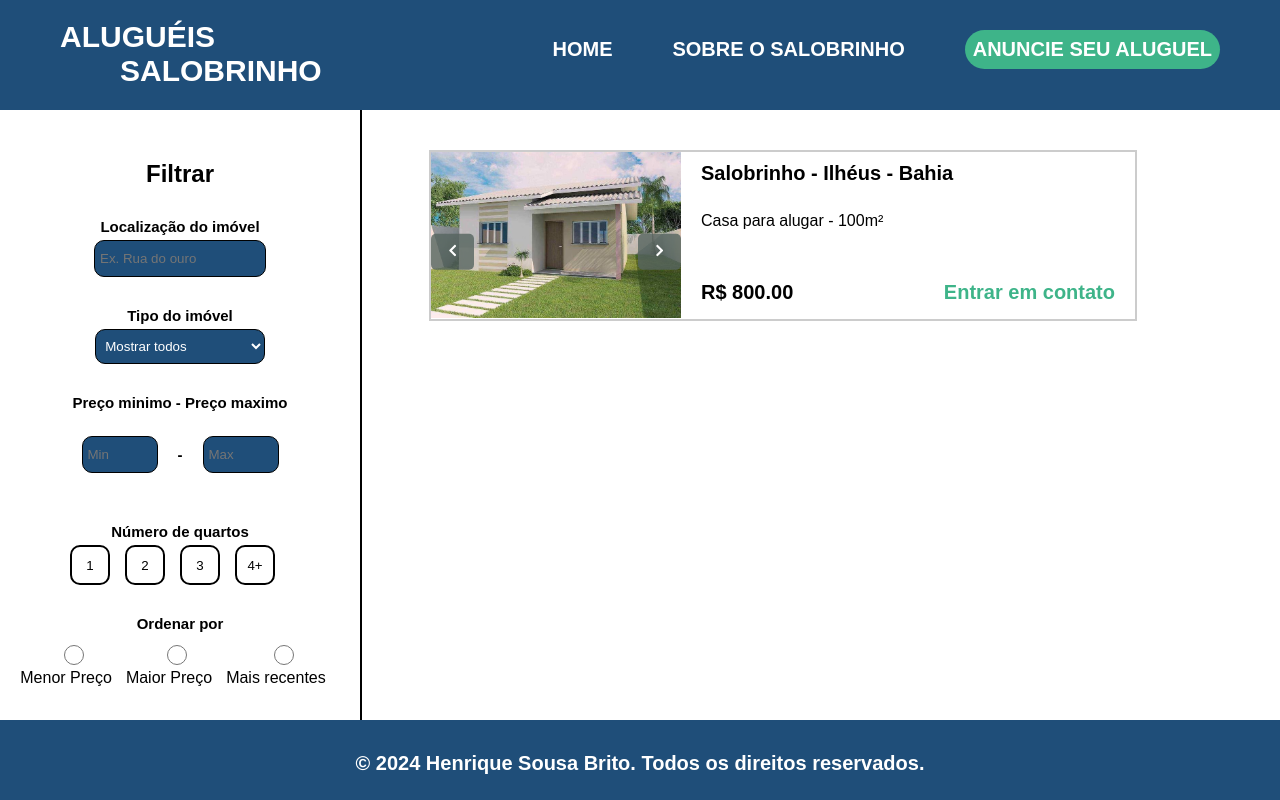
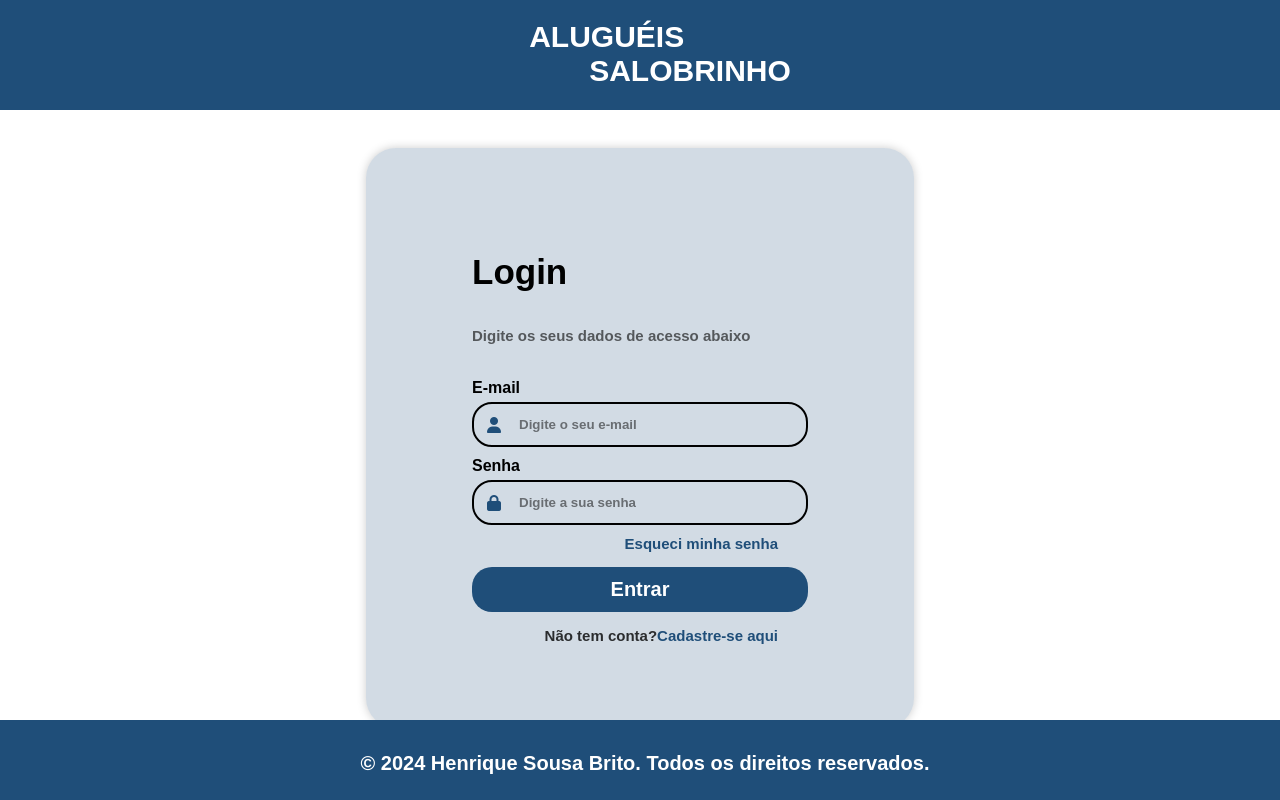
Before and after one commit to HenriqueSBDEV/Alugueis-Salobrinho, a React (Create React App) app in the folder client/: page / in a window 1280 px wide. Built offline with nearby package versions, Linux system fonts and the light colour scheme.

Commit message:
Concluindo pagina Login

```diff
--- a/client/package.json
+++ b/client/package.json
@@ -3,6 +3,7 @@
   "version": "0.1.0",
   "private": true,
   "dependencies": {
+    "@fortawesome/fontawesome-free": "^6.6.0",
     "@testing-library/jest-dom": "^5.17.0",
     "@testing-library/react": "^13.4.0",
     "@testing-library/user-event": "^13.5.0",
--- a/client/src/App.js
+++ b/client/src/App.js
@@ -1,19 +1,20 @@
 import './App.css';
+import Login from './pages/Login';
 // import Home from './pages/Home';
 // import Sobre from './pages/Sobre';
-import AppRoutes from './routes/Routes';
 // import Footer from './components/Footer/Footer';
 // import Header from './components/Header/Header';
 // import SearchBar from './components/SearchBar/SearchBar';
 // import AluguelCard from './components/AluguelCard.jsx/AluguelCard';
 // import Sobre from './pages/Sobre';
 //import SearchBar from './components/SearchBar/SearchBar';
-
+// import AppRoutes from './routes/Routes';
 function App() {
   return (
     <div>
       {/* <Home></Home> */}
-      <AppRoutes></AppRoutes>
+      {/* <AppRoutes></AppRoutes> */}
+      <Login></Login>
       {/* <Sobre></Sobre> */}
     </div>
   );
--- a/client/src/components/Header/Header.jsx
+++ b/client/src/components/Header/Header.jsx
@@ -1,21 +1,24 @@
 import React from "react";
-import  "../../styles/Header/Header.css"
+import "../../styles/Header/Header.css";
 import { Link } from "react-router-dom";
 
-const Header = () =>{
-  return(
-      <header>
-        <div className="title">
-          <h1 className="title-up">ALUGUÉIS</h1>
-          <h1 className="title-down">SALOBRINHO</h1>
-        </div>
+const Header = ({ LinksOn = true }) => {
+  return (
+    <header>
+      <div className={`title ${!LinksOn ? "title-center" : ""}`}>
+        <h1 className="title-up">ALUGUÉIS</h1>
+        <h1 className="title-down">SALOBRINHO</h1>
+      </div>
+      {/* Exibe os links apenas se LinksOn for true */}
+      {LinksOn && (
         <div className="header-links">
-          <a><Link to="/">HOME</Link></a>
-          <a><Link to="/sobre">SOBRE O SALOBRINHO</Link></a>
+          <Link to="/">HOME</Link>
+          <Link to="/sobre">SOBRE O SALOBRINHO</Link>
           <button className="button">ANUNCIE SEU ALUGUEL</button>
         </div>
-      </header>
+      )}
+    </header>
   );
-}
+};
 
 export default Header;
--- a/client/src/pages/Login.jsx
+++ b/client/src/pages/Login.jsx
@@ -0,0 +1,42 @@
+import React from "react";
+import Header from "../components/Header/Header";
+import Footer from "../components/Footer/Footer";
+import "../styles/Login/Login.css";
+import '@fortawesome/fontawesome-free/css/all.min.css';
+
+
+const Login = () => {
+  return (
+    <div>
+      <Header LinksOn={false}></Header>
+      <div className="container-section">
+        <div className="container-secundary">
+          <h3>Login</h3>
+          <h6>Digite os seus dados de acesso abaixo</h6>
+          <form>
+            <div className="form-login">
+              <h4>E-mail</h4>
+              <div className="input-container">
+                <i className="fas fa-user"></i> {/* Ícone de usuário */}
+                <input type="email" placeholder="Digite o seu e-mail" />
+              </div>
+              <h4>Senha</h4>
+              <div className="input-container">
+                <i className="fas fa-lock"></i> {/* Ícone de cadeado */}
+                <input type="password" placeholder="Digite a sua senha" />
+              </div>
+              <a href="#">Esqueci minha senha</a>
+              <button className="button">Entrar</button>
+              <div>
+              <p>Não tem conta?</p><a href="#">Cadastre-se aqui</a>
+              </div>
+            </div>
+          </form>
+        </div>
+      </div>
+      <Footer></Footer>
+    </div>
+  );
+}
+
+export default Login;
--- a/client/src/styles/Header/Header.css
+++ b/client/src/styles/Header/Header.css
@@ -7,8 +7,6 @@ body, html {
 }
 
 header {
-  position: fixed;
-  top: 0;
   display: flex;
   justify-content: space-between;
   background-color: #1F4E79;
@@ -18,6 +16,11 @@ header {
 
 .title{
   margin: 20px;
+}
+
+.title-center{
+  margin: 0 auto;
+  padding: 20px;
 }
 
 h1{
--- /dev/null
+++ b/client/src/styles/Login/Login.css
@@ -0,0 +1,120 @@
+.container-section {
+  margin: 0 auto;
+  padding: 50px;
+  background-color: rgba(31, 78, 121, 0.2);
+  height: 60vh;
+  width: 35vw;
+  margin-top: 3%;
+  border-radius: 30px;
+  box-shadow: 0 0 10px #ccc;
+  display: flex;
+  justify-content: center;
+  align-items: center;
+}
+
+.container-secundary {
+  width: 75%;
+  border-radius: 30px;
+}
+
+.container-secundary h3 {
+  margin-bottom: 0px;
+  font-size: 35px;
+  font-weight: bold;
+}
+
+.container-secundary h6 {
+  font-size: 15px;
+  color: rgba(0, 0, 0, 0.6);
+  font-weight: bold;
+}
+
+form .form-login {
+  padding: 0px;
+}
+
+.form-login h4 {
+  font-weight: bold;
+  margin-bottom: 5px;
+  margin-top: 10px;
+}
+
+form .form-login .input-container {
+  position: relative;
+  margin-bottom: 10px;
+}
+
+form .form-login .input-container i {
+  position: absolute;
+  left: 15px;
+  top: 50%;
+  transform: translateY(-50%);
+  color: #1F4E79;
+}
+
+form .form-login input {
+  width: 100%;
+  height: 45px;
+  padding: 0 15px 0 45px; /* Ajuste o padding para incluir espaço para o ícone */
+  border-radius: 20px;
+  border: 2px solid black;
+  background-color: transparent;
+  font-weight: bold;
+  box-sizing: border-box;
+}
+
+form .form-login input::placeholder {
+  color: rgba(0, 0, 0, 0.5);
+}
+
+form .form-login input:focus {
+  outline: none;
+  border-color: #3EB489;
+}
+
+.button {
+  width: 100%;
+  padding: 5px;
+  height: 45px;
+  border-radius: 20px;
+  background-color: #1F4E79;
+  color: #fff;
+  font-weight: bold;
+  font-size: 20px;
+  text-align: center;
+  cursor: pointer;
+  margin-top: 15px;
+}
+
+.button:hover {
+  background-color: #3EB489;
+  color: #fff;
+}
+
+.form-login a {
+  font-weight: bold;
+  font-size: 15px;
+  text-decoration: none;
+  color: #1F4E79;
+  display: flex;
+  justify-content: flex-end;
+  align-items: center;
+
+}
+
+.form-login a:hover {
+  color: #3EB489;
+  text-decoration: underline;
+}
+
+.form-login p {
+  font-size: 15px;
+  font-weight: bold;
+  color: rgba(0, 0, 0, 0.8);
+}
+
+.form-login div {
+  display: flex;
+  justify-content: flex-end;
+  align-items: center;
+}
```
Also changed, not shown: client/src/pages/Cadastro.jsx (added, +16 -0 lines), 1 other file (tests, documents, lock files or other folders).
